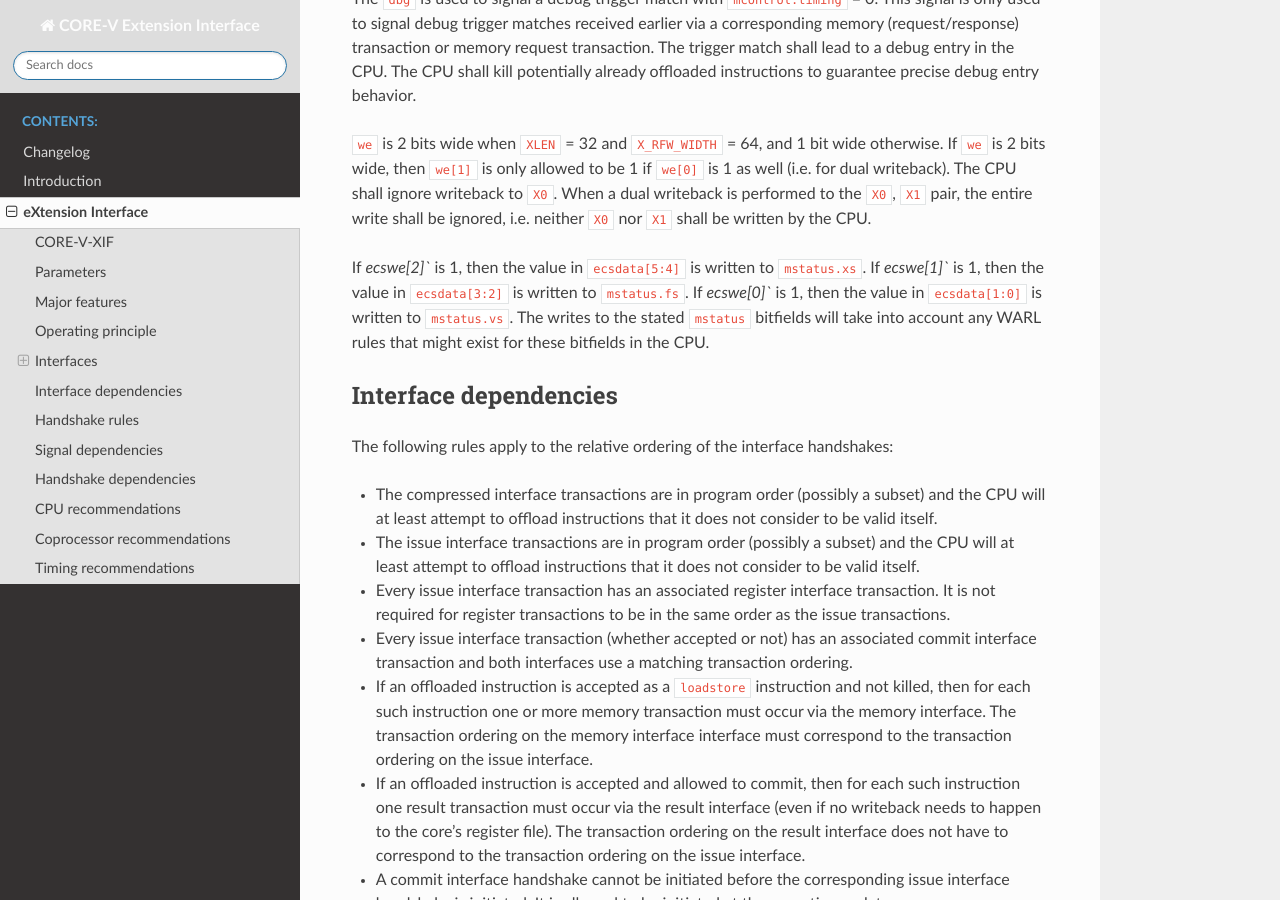
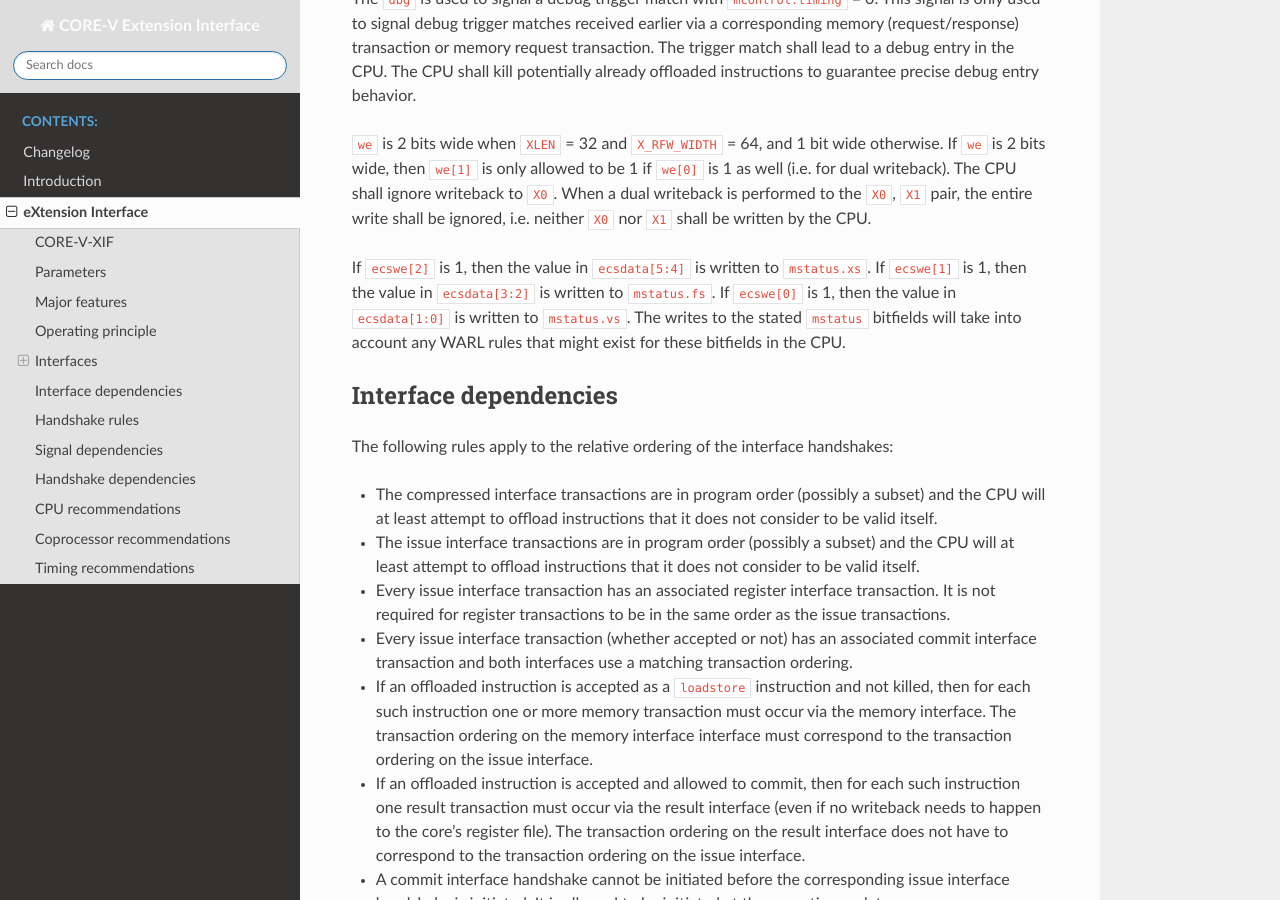
Before and after one commit to openhwgroup/core-v-xif, a Sphinx documentation site: the page built from docs/source/x_ext.rst, in a window 1280 px wide and 900 px high, scrolled down 23682 px. Built offline with Sphinx 7.4.7 and the Read the Docs theme 2.0.0, drawn with Linux system fonts in a browser that asks for light colours.

```diff
--- a/docs/source/x_ext.rst
+++ b/docs/source/x_ext.rst
@@ -992,9 +992,9 @@ The |processor| shall kill potentially already offloaded instructions to guarant
 dual writeback). The |processor| shall ignore writeback to ``X0``.  When a dual writeback is performed to the ``X0``, ``X1`` pair, the entire write shall be ignored, i.e. neither ``X0`` nor ``X1``
 shall be written by the |processor|.
 
-If `ecswe[2]`` is 1, then the value in ``ecsdata[5:4]`` is written to ``mstatus.xs``.
-If `ecswe[1]`` is 1, then the value in ``ecsdata[3:2]`` is written to ``mstatus.fs``.
-If `ecswe[0]`` is 1, then the value in ``ecsdata[1:0]`` is written to ``mstatus.vs``.
+If ``ecswe[2]`` is 1, then the value in ``ecsdata[5:4]`` is written to ``mstatus.xs``.
+If ``ecswe[1]`` is 1, then the value in ``ecsdata[3:2]`` is written to ``mstatus.fs``.
+If ``ecswe[0]`` is 1, then the value in ``ecsdata[1:0]`` is written to ``mstatus.vs``.
 The writes to the stated ``mstatus`` bitfields will take into account any WARL rules that might exist for these bitfields in the |processor|.
 
 Interface dependencies
```
